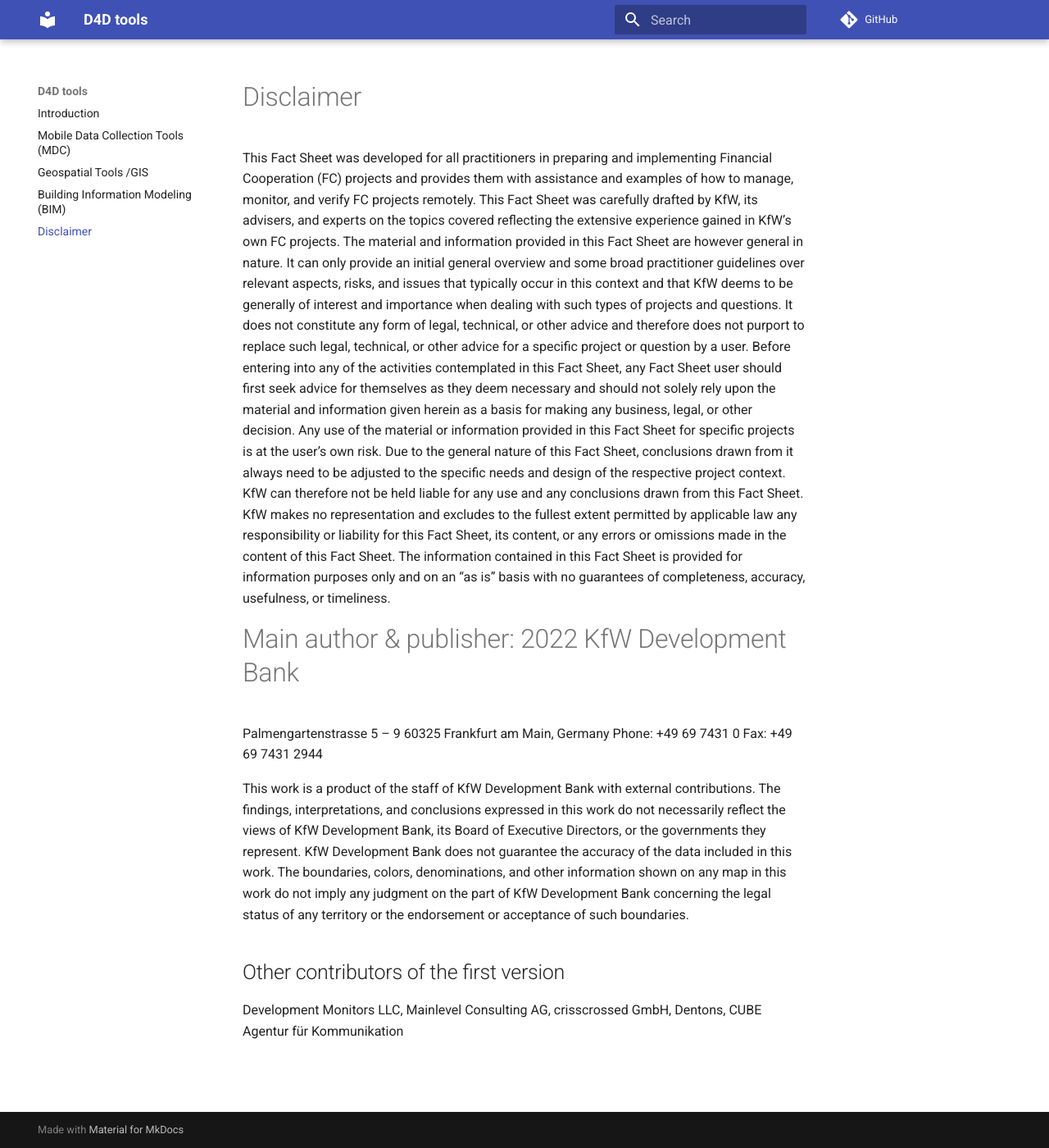
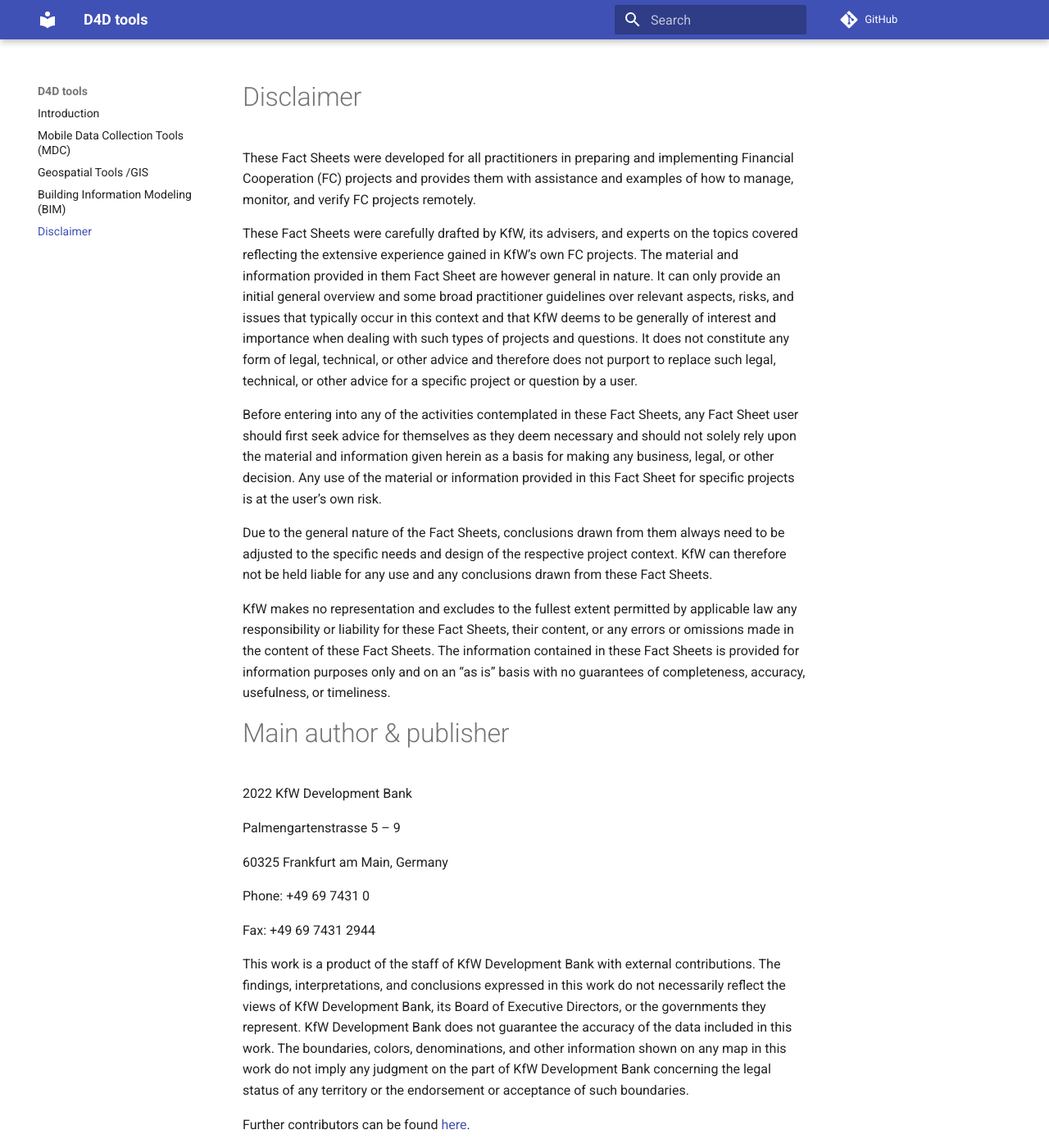
Before and after one commit to openkfw/d4dtools, an MkDocs documentation site: the page built from docs/disclaimer.md, in a window 1280 px wide and 1400 px high. Shown: the whole window at 82% size. Built offline with MkDocs 1.6.1 and Material for MkDocs 9.7.7, drawn with Linux system fonts in a browser that asks for light colours; comment, search, counter and statistics services are not loaded; some of the changed text lies outside the part shown.

Commit message:
Get the disclaimer right (#25)
* New disclaimer

* Update disclaimer.md

* Update disclaimer.md

* Update disclaimer.md

* Update disclaimer.md

```diff
--- a/docs/disclaimer.md
+++ b/docs/disclaimer.md
@@ -1,27 +1,30 @@
----
-layout: page
-title: Disclaimer
-permalink: /disclaimer/
----
 # Disclaimer
-This Fact Sheet was developed for all practitioners in preparing and implementing Financial Cooperation (FC) projects and provides them with assistance and examples of how to manage, monitor, and verify FC projects remotely.
-This Fact Sheet was carefully drafted by KfW, its advisers, and experts on the topics covered reflecting the extensive experience gained in KfW’s own FC projects. The material and information provided in this Fact Sheet are however general in nature. It can only provide an initial general overview and some broad practitioner guidelines over relevant aspects, risks, and issues that typically occur in this context and that KfW deems to be generally of interest and importance when dealing with such types of projects and questions. It does not constitute any form of legal, technical, or other advice and therefore does not purport to replace such legal, technical, or other advice for a specific project or question by a user.
-Before entering into any of the activities contemplated in this Fact Sheet, any Fact Sheet user should first seek advice for themselves as they deem necessary and should not solely rely upon the material and information given herein as a basis for making any business, legal, or other decision. Any use of the material or information provided in this Fact Sheet for specific projects is at the user’s own risk.
-Due to the general nature of this Fact Sheet, conclusions drawn from it always need to be adjusted to the specific needs and design of the respective project context. KfW can therefore not be held liable for any use and any conclusions drawn from this Fact Sheet.
-KfW makes no representation and excludes to the fullest extent permitted by applicable law any responsibility or liability for this Fact Sheet, its content, or any errors or omissions made in the content of this Fact Sheet. The information contained in this Fact Sheet is provided for information purposes only and
-on an “as is” basis with no guarantees of completeness, accuracy, usefulness, or timeliness.
+These Fact Sheets were developed for all practitioners in preparing and implementing Financial Cooperation (FC) projects and provides them with assistance and examples of how to manage, monitor, and verify FC projects remotely.
+
+These Fact Sheets were carefully drafted by KfW, its advisers, and experts on the topics covered reflecting the extensive experience gained in KfW’s own FC projects. The material and information provided in them Fact Sheet are however general in nature. It can only provide an initial general overview and some broad practitioner guidelines over relevant aspects, risks, and issues that typically occur in this context and that KfW deems to be generally of interest and importance when dealing with such types of projects and questions. It does not constitute any form of legal, technical, or other advice and therefore does not purport to replace such legal, technical, or other advice for a specific project or question by a user.
+
+Before entering into any of the activities contemplated in these Fact Sheets, any Fact Sheet user should first seek advice for themselves as they deem necessary and should not solely rely upon the material and information given herein as a basis for making any business, legal, or other decision. Any use of the material or information provided in this Fact Sheet for specific projects is at the user’s own risk.
+
+Due to the general nature of the Fact Sheets, conclusions drawn from them always need to be adjusted to the specific needs and design of the respective project context. KfW can therefore not be held liable for any use and any conclusions drawn from these Fact Sheets.
+
+KfW makes no representation and excludes to the fullest extent permitted by applicable law any responsibility or liability for these Fact Sheets, their content, or any errors or omissions made in the content of these Fact Sheets. The information contained in these Fact Sheets is provided for information purposes only and on an “as is” basis with no guarantees of completeness, accuracy, usefulness, or timeliness.
 
 
-# Main author & publisher: 2022 KfW Development Bank
+# Main author & publisher
+
+2022 KfW Development Bank
+
 Palmengartenstrasse 5 – 9
+
 60325 Frankfurt am Main, Germany
+
 Phone: +49 69 7431 0
+
 Fax: +49 69 7431 2944
 
-This work is a product of the staff of KfW Development Bank with external contributions. The findings, interpretations, and conclusions
-expressed in this work do not necessarily reflect the views of KfW Development Bank, its Board of Executive Directors, or the
-governments they represent. KfW Development Bank does not guarantee the accuracy of the data included in this work. The boundaries, colors, denominations,
-and other information shown on any map in this work do not imply any judgment on the part of KfW Development Bank concerning the legal status of any territory or the endorsement or acceptance of such boundaries.
+This work is a product of the staff of KfW Development Bank with external contributions. The findings, interpretations, and conclusions expressed in this work do not necessarily reflect the views of KfW Development Bank, its Board of Executive Directors, or the governments they represent. KfW Development Bank does not guarantee the accuracy of the data included in this work. The boundaries, colors, denominations, and other information shown on any map in this work do not imply any judgment on the part of KfW Development Bank concerning the legal status of any territory or the endorsement or acceptance of such boundaries.
+
+ Further contributors can be found [here](https://github.com/openkfw/d4dtools/graphs/contributors).
 
 ## Other contributors of the first version
-Development Monitors LLC, Mainlevel Consulting AG, crisscrossed GmbH, Dentons, CUBE Agentur für Kommunikation
+- Development Monitors LLC, Mainlevel Consulting AG, crisscrossed GmbH, Dentons, CUBE Agentur für Kommunikation.
```
Also changed, not shown: docs/gis.md (+7 -0 lines).
